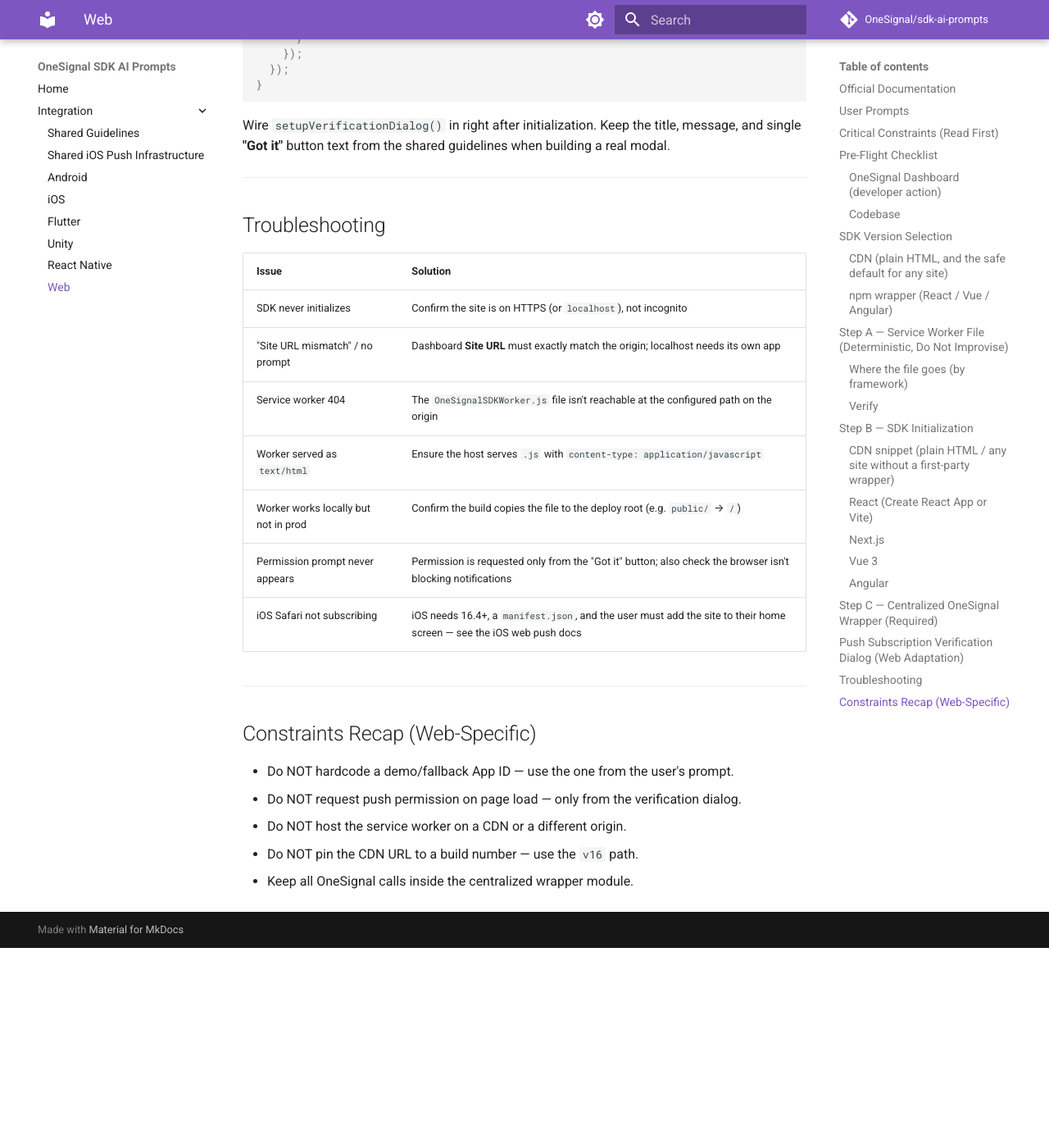
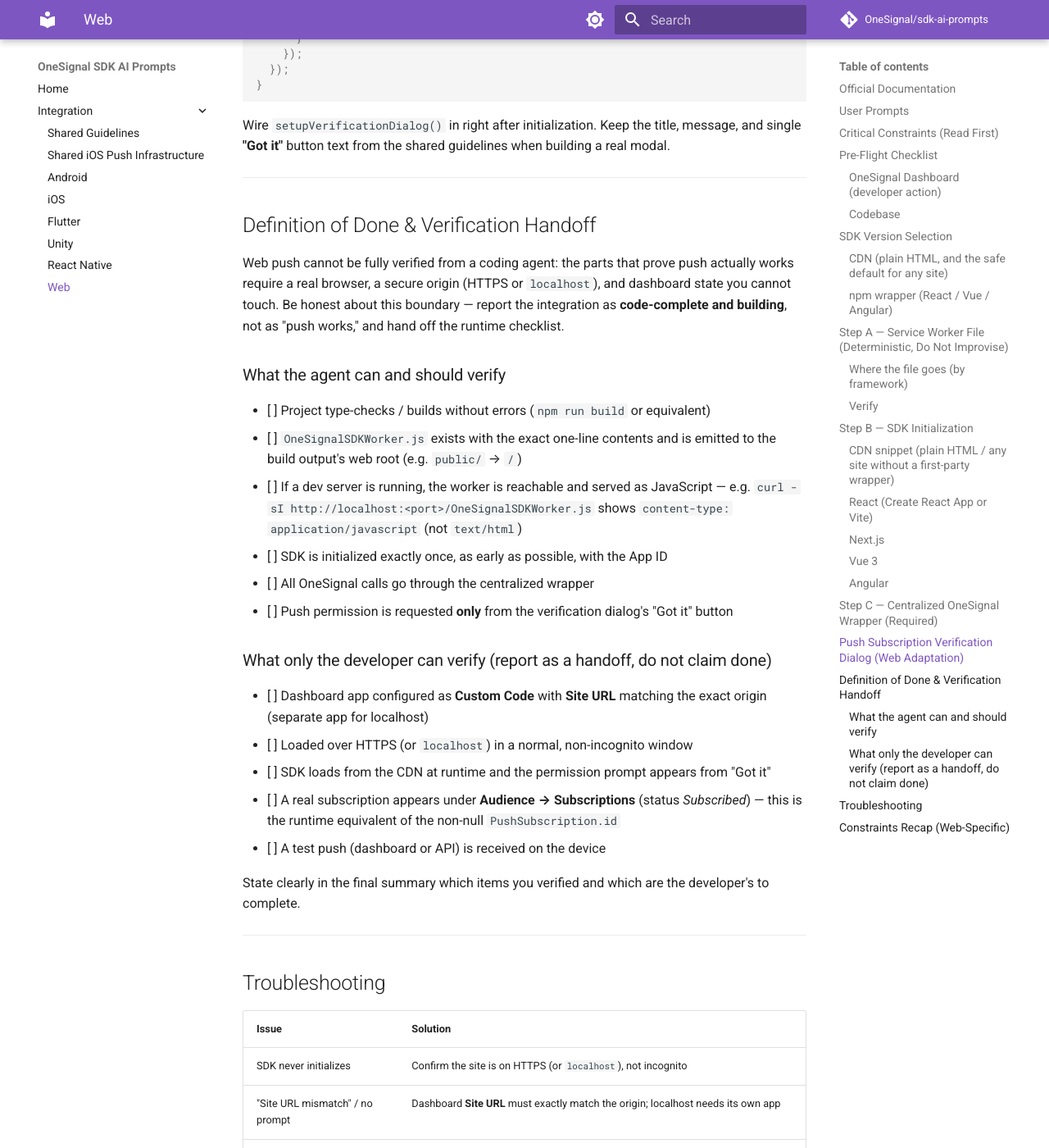
Before and after one commit to OneSignal/sdk-ai-prompts, an MkDocs documentation site: the page built from docs/web/integrate.md, in a window 1280 px wide and 1400 px high, scrolled down 10032 px. Shown: the whole window at 82% size. Built offline with MkDocs 1.6.1 and Material for MkDocs 9.7.7, drawn with Linux system fonts in a browser that asks for light colours; comment, search, counter and statistics services are not loaded; before the commit the page ends 11188 px from its top, so only the background shows below that.

Commit message:
docs: add web Definition of Done and verification handoff
Web push can't be fully verified from a coding agent (needs a browser,
secure origin, and dashboard state). Add an explicit section splitting
what the agent can verify (builds, worker emitted + served as JS, init
wiring, permission gating) from what only the developer can verify
(dashboard Custom Code + Site URL, runtime prompt, real subscription,
test push), so "done" isn't overclaimed as "push works."

```diff
--- a/docs/web/integrate.md
+++ b/docs/web/integrate.md
@@ -392,6 +392,31 @@
 
 ---
 
+## Definition of Done & Verification Handoff
+
+Web push cannot be fully verified from a coding agent: the parts that prove push actually works require a real browser, a secure origin (HTTPS or `localhost`), and dashboard state you cannot touch. Be honest about this boundary — report the integration as **code-complete and building**, not as "push works," and hand off the runtime checklist.
+
+### What the agent can and should verify
+
+- [ ] Project type-checks / builds without errors (`npm run build` or equivalent)
+- [ ] `OneSignalSDKWorker.js` exists with the exact one-line contents and is emitted to the build output's web root (e.g. `public/` → `/`)
+- [ ] If a dev server is running, the worker is reachable and served as JavaScript — e.g. `curl -sI http://localhost:<port>/OneSignalSDKWorker.js` shows `content-type: application/javascript` (not `text/html`)
+- [ ] SDK is initialized exactly once, as early as possible, with the App ID
+- [ ] All OneSignal calls go through the centralized wrapper
+- [ ] Push permission is requested **only** from the verification dialog's "Got it" button
+
+### What only the developer can verify (report as a handoff, do not claim done)
+
+- [ ] Dashboard app configured as **Custom Code** with **Site URL** matching the exact origin (separate app for localhost)
+- [ ] Loaded over HTTPS (or `localhost`) in a normal, non-incognito window
+- [ ] SDK loads from the CDN at runtime and the permission prompt appears from "Got it"
+- [ ] A real subscription appears under **Audience → Subscriptions** (status *Subscribed*) — this is the runtime equivalent of the non-null `PushSubscription.id`
+- [ ] A test push (dashboard or API) is received on the device
+
+State clearly in the final summary which items you verified and which are the developer's to complete.
+
+---
+
 ## Troubleshooting
 
 | Issue | Solution |
```
Also changed, not shown: docs/web/ai-prompt.md (+25 -0 lines).
